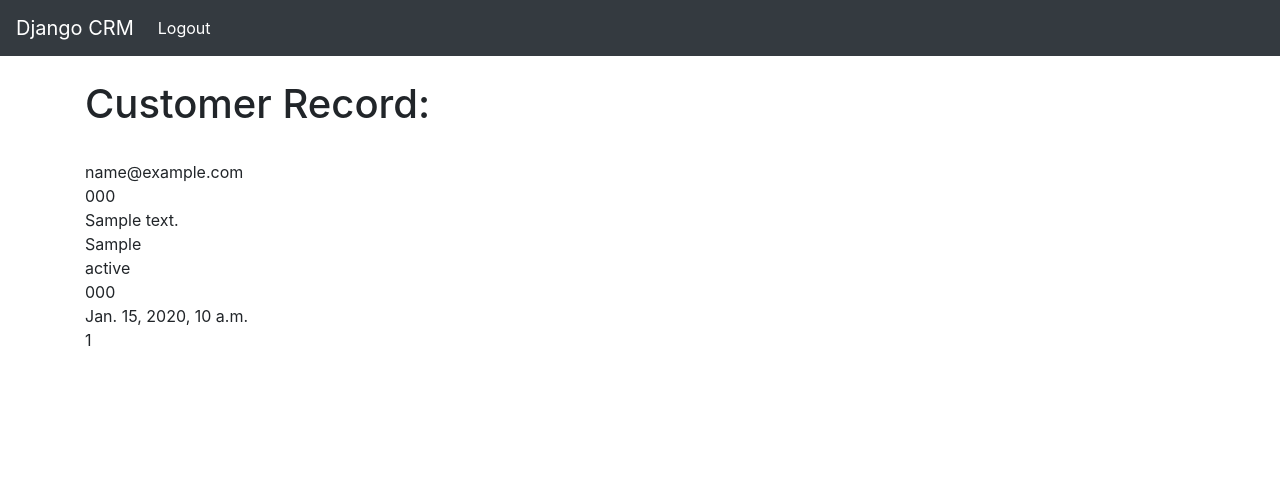
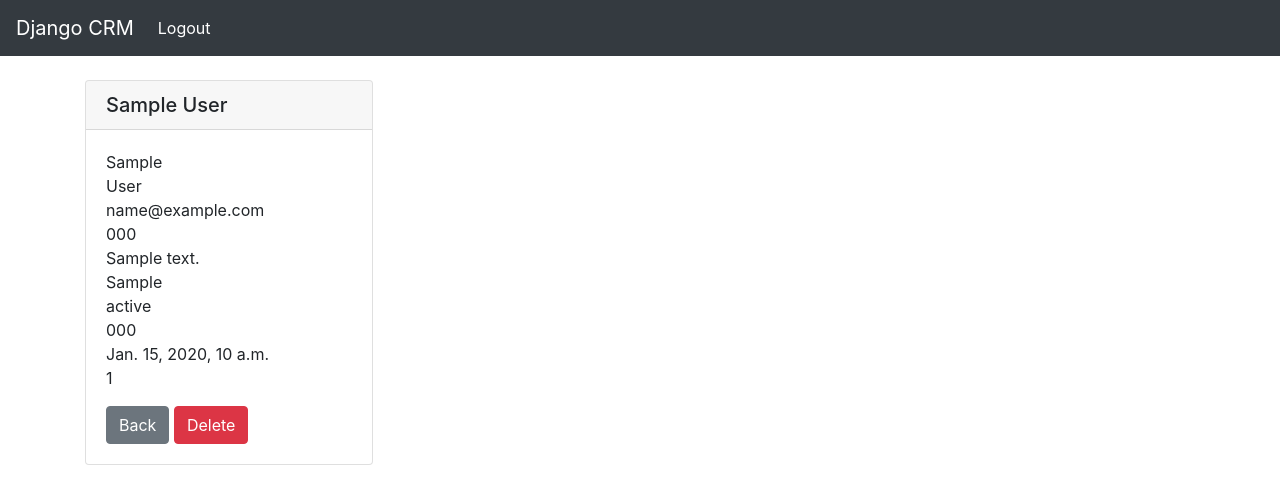
Before and after one commit to alexlitocortez/CRM, a Django app: page /record/1 in a window 1280 px wide. Shown: the top 504 px of the page. Run offline with Django 4.2, Linux system fonts and the light colour scheme; a user stored in the database is signed in; tables that the repository leaves empty hold one stand-in row (values such as "Sample post").

Commit message:
added record page

```diff
--- a/root/backend/players/templates/record.html
+++ b/root/backend/players/templates/record.html
@@ -1,10 +1,14 @@
 {% extends 'base.html' %}
 {% block content %}
 
-<h1>Customer Record:</h1>
+<div class="card" style="width: 18rem;">
+    <!-- <img class="card-img-top" src="..." alt="Card image cap"> -->
+    <h5 class="card-header">{{ customer_record.first_name }} {{ customer_record.last_name }}</h5>
 
-{{ record.first_name }} {{ record.last_name }}
-<br />
+    <div class="card-body">
+        <p class="card-text">
+            {{ customer_record.first_name }}<br />
+            {{ customer_record.last_name }}<br />
             {{ customer_record.email }}<br />
             {{ customer_record.phone }}<br />
             {{ customer_record.address }}<br />
@@ -12,6 +16,15 @@
             {{ customer_record.state }}<br />
             {{ customer_record.zipcode }}<br />
             {{ customer_record.created_at }}<br />
-{{ customer_record.id }}<br />
+            {{ customer_record.id }}
+        </p>
+
+        <a href="{% url 'home' %}" class="btn btn-secondary">Back</a>
+        <a href="{% url 'home' %}" class="btn btn-danger">Delete</a>
+    </div>
+</div>
+
+<br />
+
 
 {% endblock %}
```
Lines whose indentation alone changed are shown as unchanged.
